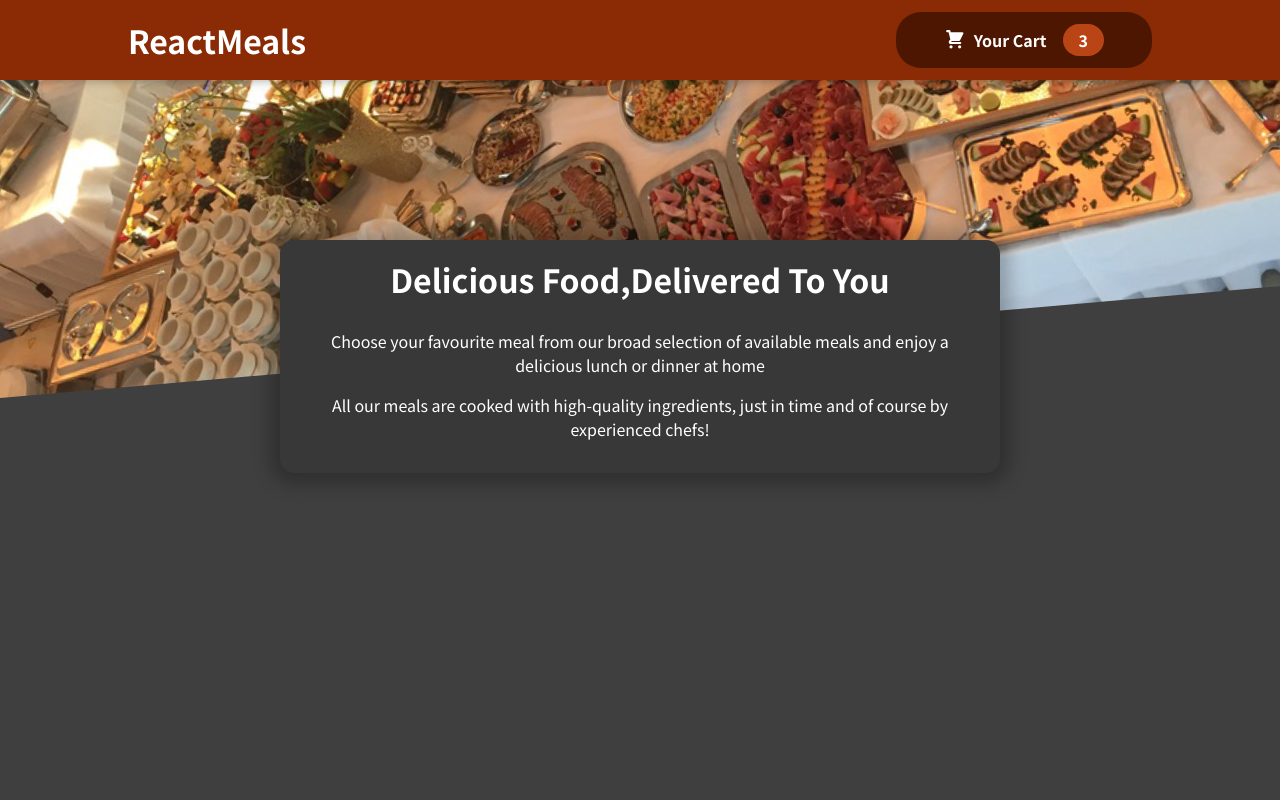
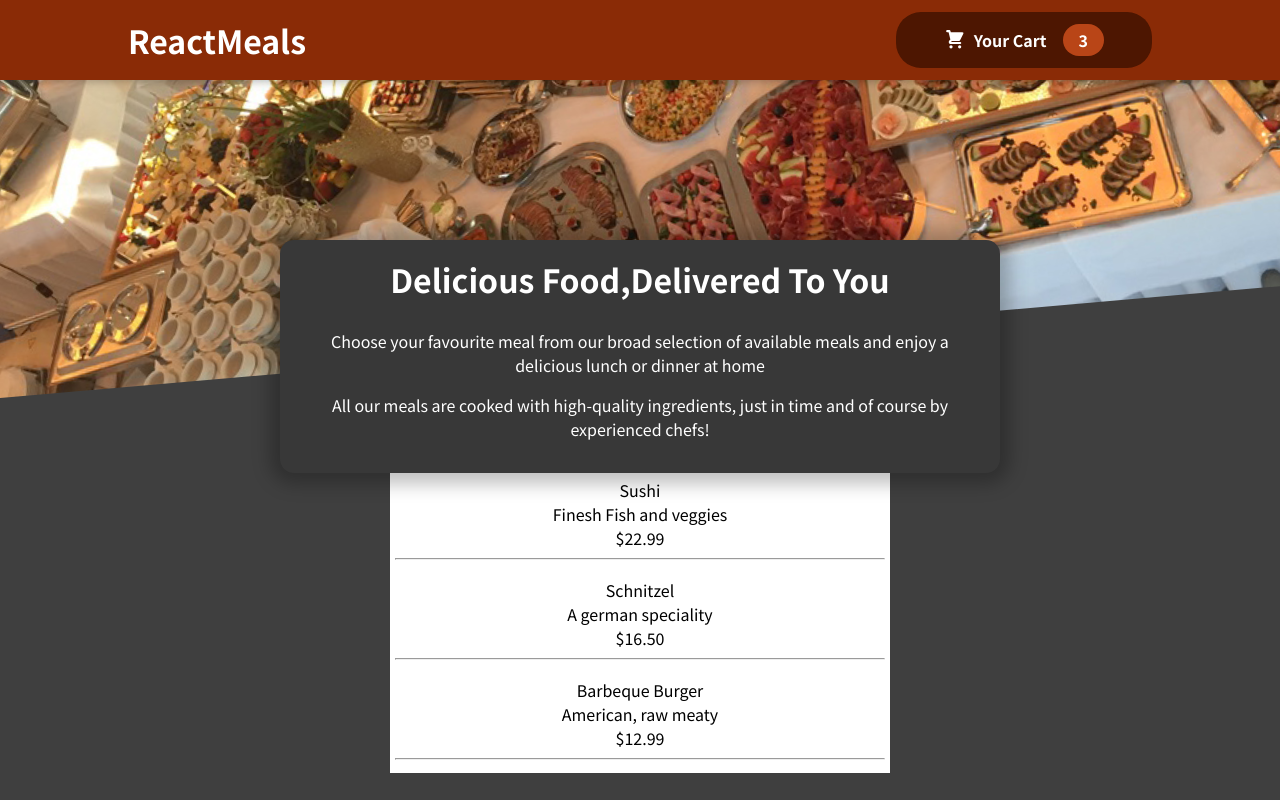
Before and after one commit to puranrana080/Food-Order-App_React, a JavaScript app: page / in a window 1280 px wide. Built offline with nearby package versions, Linux system fonts and the light colour scheme.

Commit message:
making dummy meals visible

```diff
--- a/src/App.js
+++ b/src/App.js
@@ -1,11 +1,30 @@
 import Header from "./components/Layout/Header";
 import MealsSummary from "./components/Meals/MealsSummary";
+import Meals from "./components/Meals/Meals"
 
 function App() {
+  const DUMMY_MEALS=[{
+    id:"1",
+    name:"Sushi",
+    speciality:"Finesh Fish and veggies",
+    price:"22.99"
+  },{
+    id:"2",
+    name:"Schnitzel",
+    speciality:"A german speciality",
+    price:"16.50"
+  },{
+    id:"3",
+    name:"Barbeque Burger",
+    speciality:"American, raw meaty",
+    price:"12.99"
+  }]
+
   return (
     <>
       <Header />
       <MealsSummary/>
+      <Meals meals={DUMMY_MEALS}></Meals>
 
     </>
   );
--- /dev/null
+++ b/src/components/Meals/AvailableMeals.js
@@ -0,0 +1,12 @@
+import classes from "./AvailableMeals.module.css";
+const AvailableMeals = (props) => {
+  return (
+    <div className={classes.mainMeal}>
+      <div>{props.meal.name}</div>
+      <div>{props.meal.speciality}</div>
+      <div>${props.meal.price}</div>
+      <hr></hr>
+    </div>
+  );
+};
+export default AvailableMeals;
--- /dev/null
+++ b/src/components/Meals/AvailableMeals.module.css
@@ -0,0 +1,7 @@
+.mainMeal{
+    width:500px;
+    background-color:white;
+    margin:auto;
+    text-align: center;
+    padding:5px
+}
--- /dev/null
+++ b/src/components/Meals/Meals.js
@@ -0,0 +1,12 @@
+import AvailableMeals from "./AvailableMeals"
+const Meals=(props)=>{
+    return (
+        props.meals.map((meal)=>{
+            return <>
+            <AvailableMeals key={meal.id} meal={meal}  />
+            </>
+        })
+    )
+
+}
+export default Meals;
```
